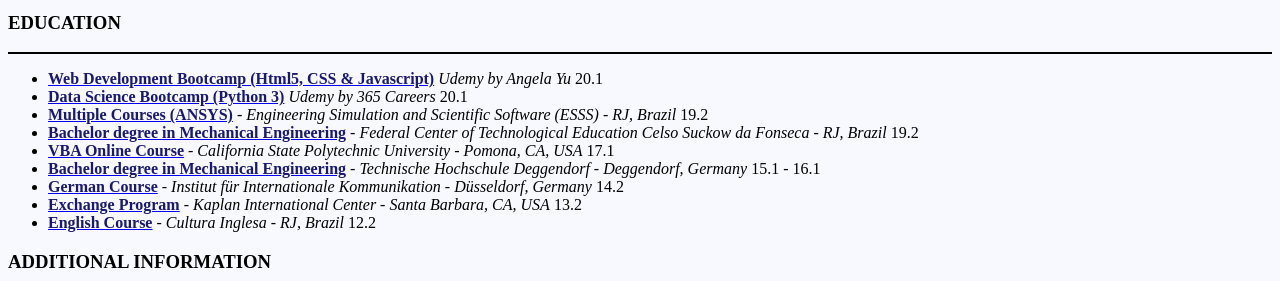
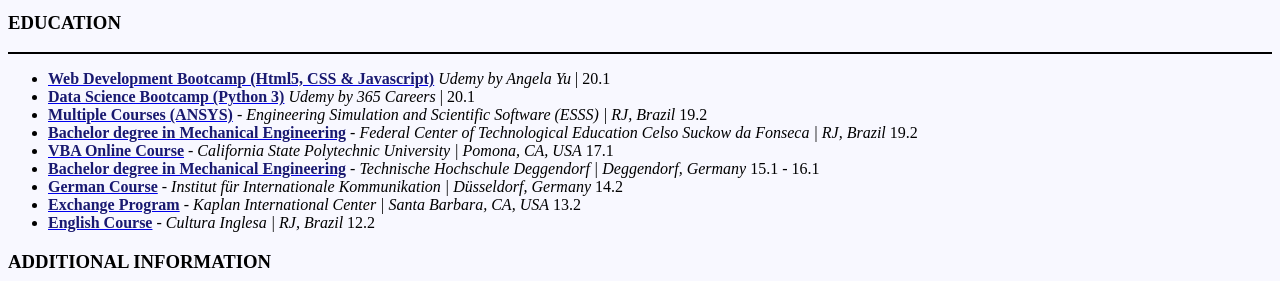
Before and after one commit to rapozoantonio/rapozoantonio.github.io, a plain HTML site: page index.html in a window 1280 px wide. Shown: the part 798-1079 px from the top of the page. Drawn offline with Linux system fonts and the light colour scheme.

Commit message:
Update index.html
Some updates

```diff
--- a/index.html
+++ b/index.html
@@ -7,8 +7,10 @@
     <meta name="description" content="My personal Curriculum Vitae in html">
     <meta name="keywords" content="Antonio Candido Rodrigues Rapozo, Html5, Curriculum">
     <meta name="viewport" content="width=device-width, initial-scale=1.0">
-    <title>Antonio Candido Rapozo - Curriculum Vitae</title>
+    <title>Curriculum Vitae | Antonio Candido Rapozo</title>
     <link rel="stylesheet" href="css/styles.css">
+    <link rel="icon" href="img/favicon.ico">
+    <link href="https://fonts.googleapis.com/css2?family=Roboto&display=swap" rel="stylesheet">
 </head>
 
 <body>
@@ -63,15 +65,15 @@
             <h3>EDUCATION</h3>
             <hr size="2" color=black>
             <ul>
-                <li><a href="https://www.udemy.com/course/the-complete-web-development-bootcamp/" target="_blank"><strong>Web Development Bootcamp (Html5, CSS & Javascript)</strong></a><em> Udemy by Angela Yu</em> 20.1</li>
-                <li><a href="https://www.udemy.com/course/the-data-science-course-complete-data-science-bootcamp" target="_blank"><strong>Data Science Bootcamp (Python 3)</strong></a><em> Udemy by 365 Careers</em> 20.1</li>
-                <li><a href="https://www.esss.co/en/institute/online-courses/" target="_blank"><strong>Multiple Courses (ANSYS)</strong></a><em> - Engineering Simulation and Scientific Software (ESSS) - RJ, Brazil</em> 19.2</li>
-                <li><a href="http://www.cefet-rj.br/" target="_blank"><strong>Bachelor degree in Mechanical Engineering</strong></a><em> - Federal Center of Technological Education Celso Suckow da Fonseca - RJ, Brazil</em> 19.2</li>
-                <li><a href="https://openeducation.blackboard.com/site/calpolypomona" target="_blank"><strong>VBA Online Course</strong></a><em> - California State Polytechnic University - Pomona, CA, USA</em> 17.1</li>
-                <li><a href="https://www.th-deg.de/" target="_blank"><strong>Bachelor degree in Mechanical Engineering</strong></a><em> - Technische Hochschule Deggendorf - Deggendorf, Germany</em> 15.1 - 16.1</li>
-                <li><a href="https://www.iik-duesseldorf.de/" target="_blank"><strong>German Course</strong></a><em> -  Institut für Internationale Kommunikation - Düsseldorf, Germany</em> 14.2</li>
-                <li><a href="https://www.kaplaninternational.com/" target="_blank"><strong>Exchange Program</strong></a><em> -  Kaplan International Center - Santa Barbara, CA, USA</em> 13.2</li>
-                <li><a href="https://www.culturainglesa.net/" target="_blank"><strong>English Course</strong></a><em> -  Cultura Inglesa - RJ, Brazil</em> 12.2</li>
+                <li><a href="https://www.udemy.com/course/the-complete-web-development-bootcamp/" target="_blank"><strong>Web Development Bootcamp (Html5, CSS & Javascript)</strong></a><em> Udemy by Angela Yu</em> | 20.1</li>
+                <li><a href="https://www.udemy.com/course/the-data-science-course-complete-data-science-bootcamp" target="_blank"><strong>Data Science Bootcamp (Python 3)</strong></a><em> Udemy by 365 Careers</em> | 20.1</li>
+                <li><a href="https://www.esss.co/en/institute/online-courses/" target="_blank"><strong>Multiple Courses (ANSYS)</strong></a><em> - Engineering Simulation and Scientific Software (ESSS) | RJ, Brazil</em> 19.2</li>
+                <li><a href="http://www.cefet-rj.br/" target="_blank"><strong>Bachelor degree in Mechanical Engineering</strong></a><em> - Federal Center of Technological Education Celso Suckow da Fonseca | RJ, Brazil</em> 19.2</li>
+                <li><a href="https://openeducation.blackboard.com/site/calpolypomona" target="_blank"><strong>VBA Online Course</strong></a><em> - California State Polytechnic University | Pomona, CA, USA</em> 17.1</li>
+                <li><a href="https://www.th-deg.de/" target="_blank"><strong>Bachelor degree in Mechanical Engineering</strong></a><em> - Technische Hochschule Deggendorf | Deggendorf, Germany</em> 15.1 - 16.1</li>
+                <li><a href="https://www.iik-duesseldorf.de/" target="_blank"><strong>German Course</strong></a><em> -  Institut für Internationale Kommunikation | Düsseldorf, Germany</em> 14.2</li>
+                <li><a href="https://www.kaplaninternational.com/" target="_blank"><strong>Exchange Program</strong></a><em> - Kaplan International Center | Santa Barbara, CA, USA</em> 13.2</li>
+                <li><a href="https://www.culturainglesa.net/" target="_blank"><strong>English Course</strong></a><em> -  Cultura Inglesa | RJ, Brazil</em> 12.2</li>
             </ul>
             </section>
             <section id="#AdditionalInfo"></section>
```
